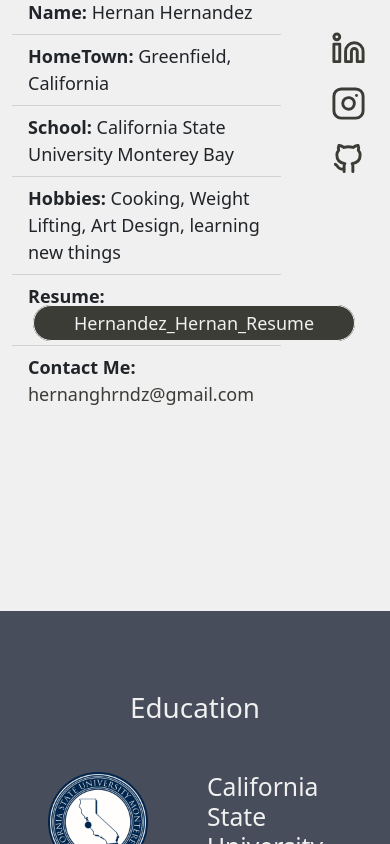
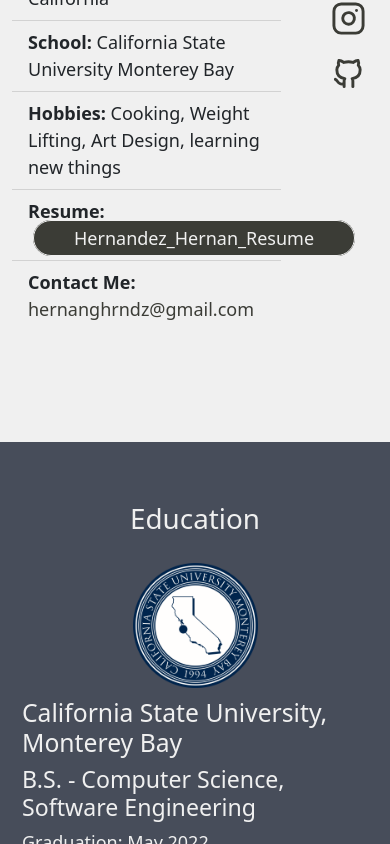
Before and after one commit to HernanGHernandez/hern.github.io, a React (Create React App) app: page /education in a window 390 px wide. Shown: the part 1156-2000 px from the top of the page. Built offline with nearby package versions, Linux system fonts and the light colour scheme.

Commit message:
updates in edu, banner, about for responsiveness

```diff
--- a/src/components/Education.js
+++ b/src/components/Education.js
@@ -15,14 +15,14 @@ export const Education = () => {
                     <h1><span className="eduTitle">Education </span></h1>
                 </div>
                 <Row className="justify-content-md-center">
-                    <Col xs lg="2">
+                    <Col xs="12" md="4" lg="2">
 
-                        <div>
-                            <img width={100} src={csumbLogo} alt="csumbImg" />
+                        <div className="csumb-logo">
+                            <img width={125} src={csumbLogo} alt="csumbImg" />
                         </div>
 
                     </Col>
-                    <Col xs lg="6">
+                    <Col xs md="8" lg="6">
                         <div className="containerSchool" id="school">
                             <h2>California State University, Monterey Bay</h2>
                             <h3>B.S. - Computer Science, Software Engineering</h3>
@@ -33,7 +33,7 @@ export const Education = () => {
                 </Row>
                 <Row>
                     {/* <Col md={{ span: 2, offset: 4 }}>{`md={{ span: 4, offset: 4 }}`}</Col> */}
-                    <Col md={{ span: 12, offset: 4 }}>
+                    <Col lg={{ span: 12, offset: 4 }}>
                         <div className="courses">
                             <h4>Relevant Coursework:</h4>
                             <p className="subTitle" >Computer Science</p>
--- a/src/styles/About.css
+++ b/src/styles/About.css
@@ -5,7 +5,7 @@
     background-position: top center;
     background-size: cover;
     background-repeat: no-repeat;
-    height: 100vh;
+    height: 85vh;
     /* Magic here */
     display: flex;
     justify-content: center;
@@ -131,7 +131,7 @@
 @media screen and (max-width: 767px) {
 
     .about {
-        height: 105vh;
+        height: 85vh;
         display: flex;
         justify-content: center;
         align-content: center;
--- a/src/styles/Banner.css
+++ b/src/styles/Banner.css
@@ -1,5 +1,7 @@
 .banner {
     height: 100vh;
+    display: flex;
+    align-items: center;
 }
 
 .banner .photo {
--- a/src/styles/Education.css
+++ b/src/styles/Education.css
@@ -1,5 +1,5 @@
 .Education {
-    padding: 80px 0;
+    padding: 120px 0;
     position: relative;
     background-color: #474d5a;
     text-align: center;
@@ -7,7 +7,7 @@
 }
 
 .Education .title {
-    padding: 0px 0px 40px 0px;
+    padding: 0px 0px 20px 0px;
     color: #F0F0F0;
 }
 
@@ -32,10 +32,14 @@
 /* for mobile not done yet */
 @media screen and (max-width:940px) {
     .Education {
-        padding: 80px 0;
+        padding: 60px 10px;
         position: relative;
         background-color: #474d5a;
         text-align: center;
         color: #F0F0F0;
     }
+
+    .csumb-logo {
+        padding-bottom: 10px;
+    }
 }
```
